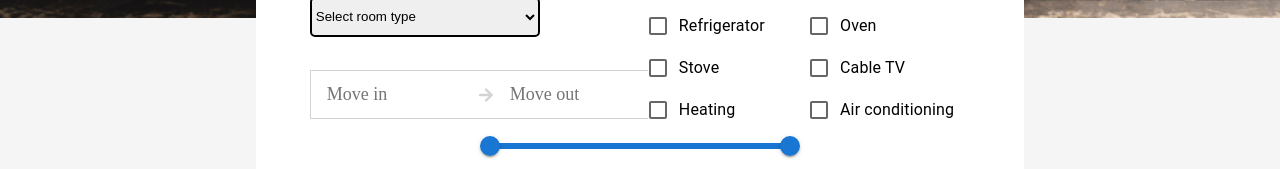
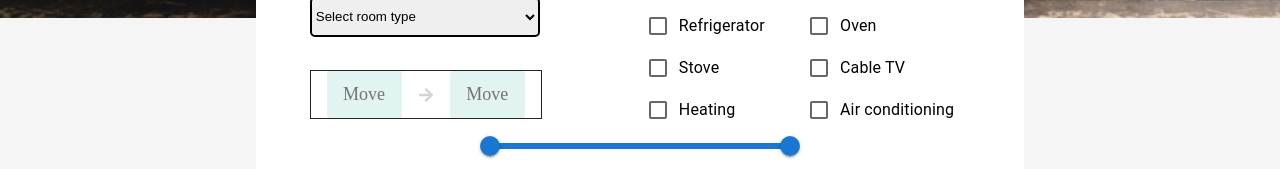
Before and after one commit to GREAT-RE/frontend, a React (Create React App) app: page /properties in a window 1280 px wide. Shown: the part 1106-1275 px from the top of the page. Built offline with nearby package versions, Linux system fonts and the light colour scheme; no server answers.

Commit message:
fix calendar colors

```diff
--- a/src/Pages/SearchProperty/SearchProperty.css
+++ b/src/Pages/SearchProperty/SearchProperty.css
@@ -13,10 +13,13 @@
 
 .calendars-container {
   height: 46.5px;
-  width: 350px;
+  width: 100%;
   display: flex;
+  align-items: center;
+  justify-content: center;
+  text-align: center;
   margin-top: 10px;
-  border: 1px solid lightgray;
+  border: 1px solid #222721;
 }
 
 .arrow-container{
@@ -28,7 +31,7 @@
 .react-datepicker__input-container input {
   display: inline-block;
   height: 45px;
-  width: 135px;
+   width: 40%;
   border: 1px solid rgba(165, 183, 187, 0);
   border-radius: 2px;
   margin-top: 0px;
@@ -45,7 +48,9 @@
 }
 
 .react-datepicker-popper[data-placement^=bottom] .react-datepicker__triangle::after {
-  border-bottom-color: #6c6e6d !important;
+  border-bottom-color: #E1F4F2 !important;
+  color: #222721 !important;
+
 }
 
 .react-datepicker, .react-datepicker__header, .react-datepicker__header:not(.react-datepicker__header--has-time-select) {
@@ -53,11 +58,21 @@
 }
 
 .react-datepicker__header {
-  background-color: #6c6e6d !important;
+  background-color: #E1F4F2 !important;
+  color: #222721 !important;
 }
 
 .react-datepicker__current-month, .react-datepicker__year-read-view--selected-year, .react-datepicker__day-name {
-  color: white !important;
+  color: #222721 !important;
+}
+
+.with-calendar{
+  background-color: #E1F4F2 ;
+
+}
+
+.without-calendar{
+  /* background-color: #E1F4F2 ; */
 }
 
 .moveInMoveOut{
@@ -67,6 +82,8 @@
   width: 100%;
   box-sizing: border-box;
   border-radius: 5px;
+  background-color: #E1F4F2 ;
+
 }
 .searchOrientation{
   display: flex;
--- a/src/Pages/SearchProperty/SearchProperty.jsx
+++ b/src/Pages/SearchProperty/SearchProperty.jsx
@@ -255,6 +255,7 @@ const SearchProperty = () => {
               /> */}
               <div>
                 {/* <h2 className="filter-title">Date</h2> */}
+                {console.log(startDate)}
                 <div className="calendars-container">
                   <DatePicker
                     selected={startDate}
```
